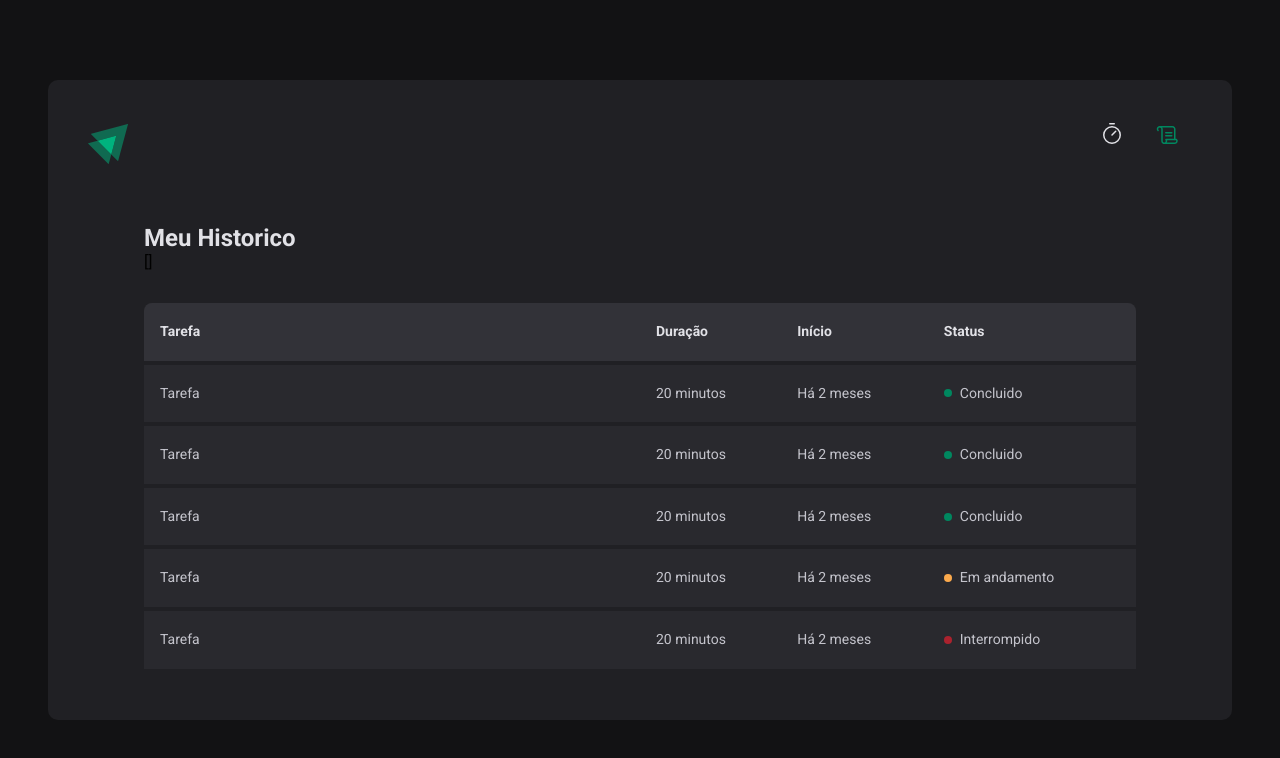
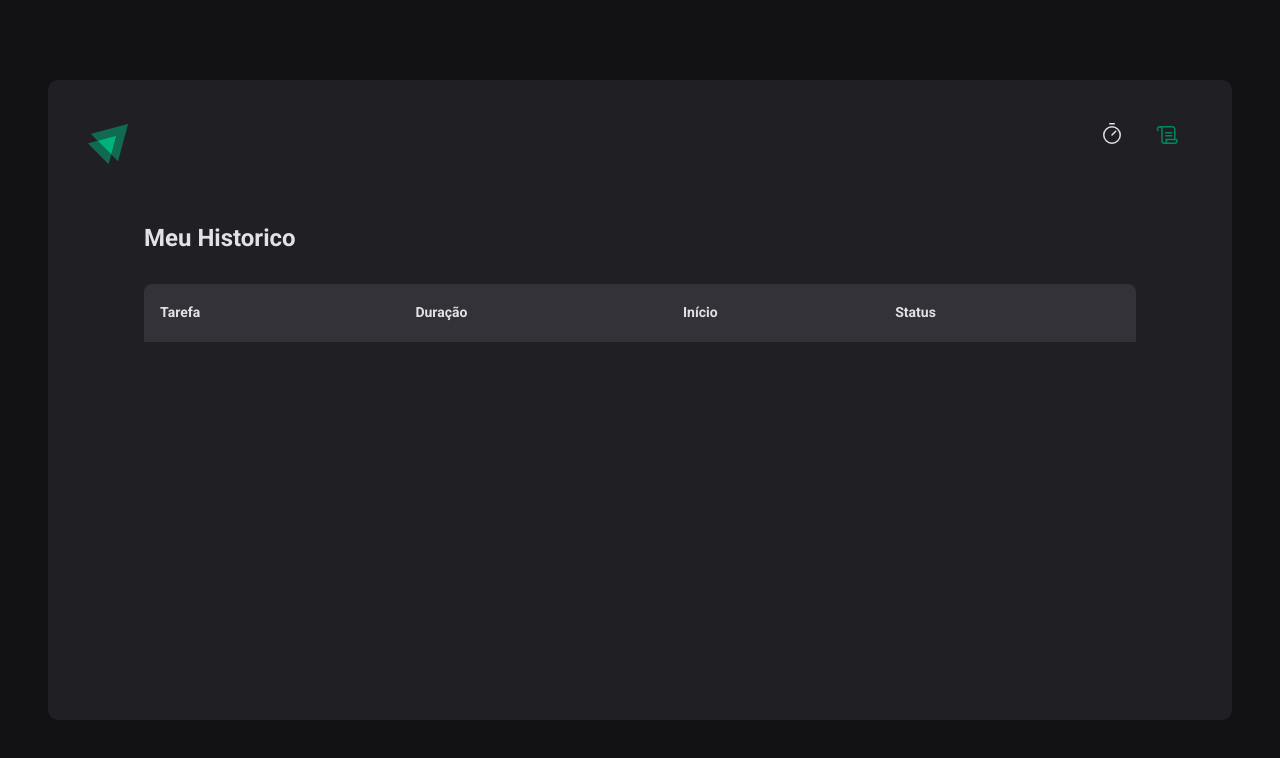
Before and after one commit to amslimaa/ignite-timer, a React (Vite) app: page /history in a window 1280 px wide. Shown: the top 758 px of the page. Built offline with nearby package versions, Linux system fonts and the light colour scheme.

Commit message:
listing cycles on history page

```diff
--- a/src/contexts/CyclesContexts.tsx
+++ b/src/contexts/CyclesContexts.tsx
@@ -66,8 +66,6 @@
     setCycles((cycles) => [...cycles, newCycle])
     setActiveCycleId(newCycle.id)
     setAmauntSecondsPast(0)
-
-    // reset()
   }
 
   function interruptNewCycle() {
--- a/src/pages/History/index.tsx
+++ b/src/pages/History/index.tsx
@@ -1,4 +1,6 @@
 import { useContext } from 'react'
+import { formatDistanceToNow } from 'date-fns'
+import ptBR from 'date-fns/locale/pt-BR'
 import { HistoryContainer, HistoryList, Status } from './styles'
 import { CyclesContext } from '../../contexts/CyclesContexts'
 
@@ -7,7 +9,7 @@
   return (
     <HistoryContainer>
       <h1>Meu Historico</h1>
-      <pre>{JSON.stringify(cycles, null, 2)}</pre>
+
       <HistoryList>
         <table>
           <thead>
@@ -19,46 +21,31 @@
             </tr>
           </thead>
           <tbody>
-            <tr>
-              <td>Tarefa</td>
-              <td>20 minutos</td>
-              <td>Há 2 meses</td>
-              <td>
-                <Status statusColor="green">Concluido</Status>
-              </td>
-            </tr>
-            <tr>
-              <td>Tarefa</td>
-              <td>20 minutos</td>
-              <td>Há 2 meses</td>
-              <td>
-                <Status statusColor="green">Concluido</Status>
-              </td>
-            </tr>
-            <tr>
-              <td>Tarefa</td>
-              <td>20 minutos</td>
-              <td>Há 2 meses</td>
-              <td>
-                <Status statusColor="green">Concluido</Status>
-              </td>
-            </tr>
-            <tr>
-              <td>Tarefa</td>
-              <td>20 minutos</td>
-              <td>Há 2 meses</td>
-              <td>
-                <Status statusColor="yellow">Em andamento</Status>
-              </td>
-            </tr>
-            <tr>
-              <td>Tarefa</td>
-              <td>20 minutos</td>
-              <td>Há 2 meses</td>
-              <td>
-                <Status statusColor="red">Interrompido</Status>
-              </td>
-            </tr>
+            {cycles.map((cycle) => {
+              return (
+                <tr key={cycle.id}>
+                  <td>{cycle.task}</td>
+                  <td>{cycle.minutesAmaunt} minutos</td>
+                  <td>
+                    {formatDistanceToNow(cycle.startDate, {
+                      addSuffix: true,
+                      locale: ptBR,
+                    })}
+                  </td>
+                  <td>
+                    {cycle.finishedDate && (
+                      <Status statusColor="green">Concluido</Status>
+                    )}
+                    {cycle.interruptedDate && (
+                      <Status statusColor="red">Interrompido</Status>
+                    )}
+                    {!cycle.finishedDate && !cycle.interruptedDate && (
+                      <Status statusColor="yellow">Em andamento</Status>
+                    )}
+                  </td>
+                </tr>
+              )
+            })}
           </tbody>
         </table>
       </HistoryList>
--- a/src/pages/Home/index.tsx
+++ b/src/pages/Home/index.tsx
@@ -41,12 +41,17 @@
     },
   })
 
-  const { handleSubmit, watch /* reset */ } = newCycleForm
+  const { handleSubmit, watch, reset } = newCycleForm
+
+  function handleCreatenNewCycle(data: NewCycleFormData) {
+    createNewCycle(data)
+    reset()
+  }
 
   const task = watch('task')
   return (
     <HomeContainer>
-      <form onSubmit={handleSubmit(createNewCycle)}>
+      <form onSubmit={handleSubmit(handleCreatenNewCycle)}>
         <FormProvider {...newCycleForm}>
           <NewCycleForm />
         </FormProvider>
```
